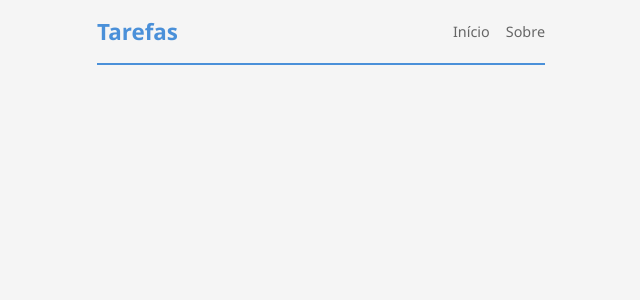
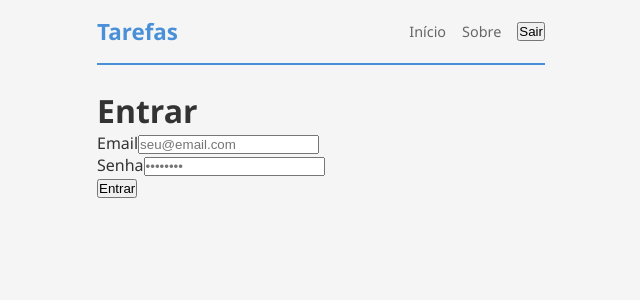
Before and after one commit to GabrielaSenderski/tarefas-pwa, a Vue app: page /login in a window 1280 px wide. Shown: the top 300 px of the page, without its empty margins (319-959 px from the left). Built offline with nearby package versions, Linux system fonts and the light colour scheme; no server answers; sample sign-in values are in the browser's storage.

Commit message:
feat: login, guards e logout

```diff
--- a/src/components/AppHeader.vue
+++ b/src/components/AppHeader.vue
@@ -4,9 +4,29 @@
     <nav>
       <router-link to="/">Início</router-link>
       <router-link to="/about">Sobre</router-link>
+      <button
+        v-if="authStore.isAuthenticated"
+        class="logout-btn"
+        @click="handleLogout"
+      >
+        Sair
+      </button>
     </nav>
   </header>
 </template>
+
+<script setup>
+import { useRouter } from 'vue-router';
+import { useAuthStore } from '@/stores/auth';
+
+const router = useRouter();
+const authStore = useAuthStore();
+
+function handleLogout() {
+  authStore.logout();
+  router.push('/login');
+}
+</script>
 
 <style scoped>
 .app-header {
--- a/src/router/index.js
+++ b/src/router/index.js
@@ -1,17 +1,25 @@
 import { createRouter, createWebHistory } from 'vue-router';
 import HomeView from '../views/HomeView.vue';
 import AboutView from '../views/AboutView.vue';
+import LoginView from '../views/LoginView.vue';
+import { useAuthStore } from '../stores/auth';
 
 const routes = [
   {
     path: '/',
     name: 'home',
     component: HomeView,
+    meta: { requiresAuth: true },
   },
   {
     path: '/about',
     name: 'about',
     component: AboutView,
+  },
+  {
+    path: '/login',
+    name: 'login',
+    component: LoginView,
   },
 ];
 
@@ -20,4 +28,11 @@ const router = createRouter({
   routes,
 });
 
+router.beforeEach((to) => {
+  const authStore = useAuthStore();
+  if (to.meta.requiresAuth && !authStore.isAuthenticated) {
+    return { name: 'login' };
+  }
+});
+
 export default router;
--- /dev/null
+++ b/src/views/LoginView.vue
@@ -0,0 +1,66 @@
+<template>
+  <div class="login-container">
+    <form class="login-form" @submit.prevent="handleLogin">
+      <h1>Entrar</h1>
+
+      <div v-if="errorMessage" class="error-message">{{ errorMessage }}</div>
+
+      <div class="field">
+        <label for="email">Email</label>
+        <input
+          id="email"
+          v-model="email"
+          type="email"
+          placeholder="seu@email.com"
+          required
+          autocomplete="email"
+        />
+      </div>
+
+      <div class="field">
+        <label for="password">Senha</label>
+        <input
+          id="password"
+          v-model="password"
+          type="password"
+          placeholder="••••••••"
+          required
+          autocomplete="current-password"
+        />
+      </div>
+
+      <button type="submit" :disabled="loading">
+        {{ loading ? 'Entrando...' : 'Entrar' }}
+      </button>
+    </form>
+  </div>
+</template>
+
+<script setup>
+import { ref } from 'vue';
+import { useRouter } from 'vue-router';
+import { useAuthStore } from '@/stores/auth';
+
+const router = useRouter();
+const authStore = useAuthStore();
+
+const email = ref('');
+const password = ref('');
+const loading = ref(false);
+const errorMessage = ref('');
+
+async function handleLogin() {
+  loading.value = true;
+  errorMessage.value = '';
+  try {
+    await authStore.login(email.value, password.value);
+    router.push('/');
+  } catch (err) {
+    errorMessage.value =
+      err.response?.data?.detail ??
+      'Erro ao entrar. Verifique suas credenciais.';
+  } finally {
+    loading.value = false;
+  }
+}
+</script>
```
